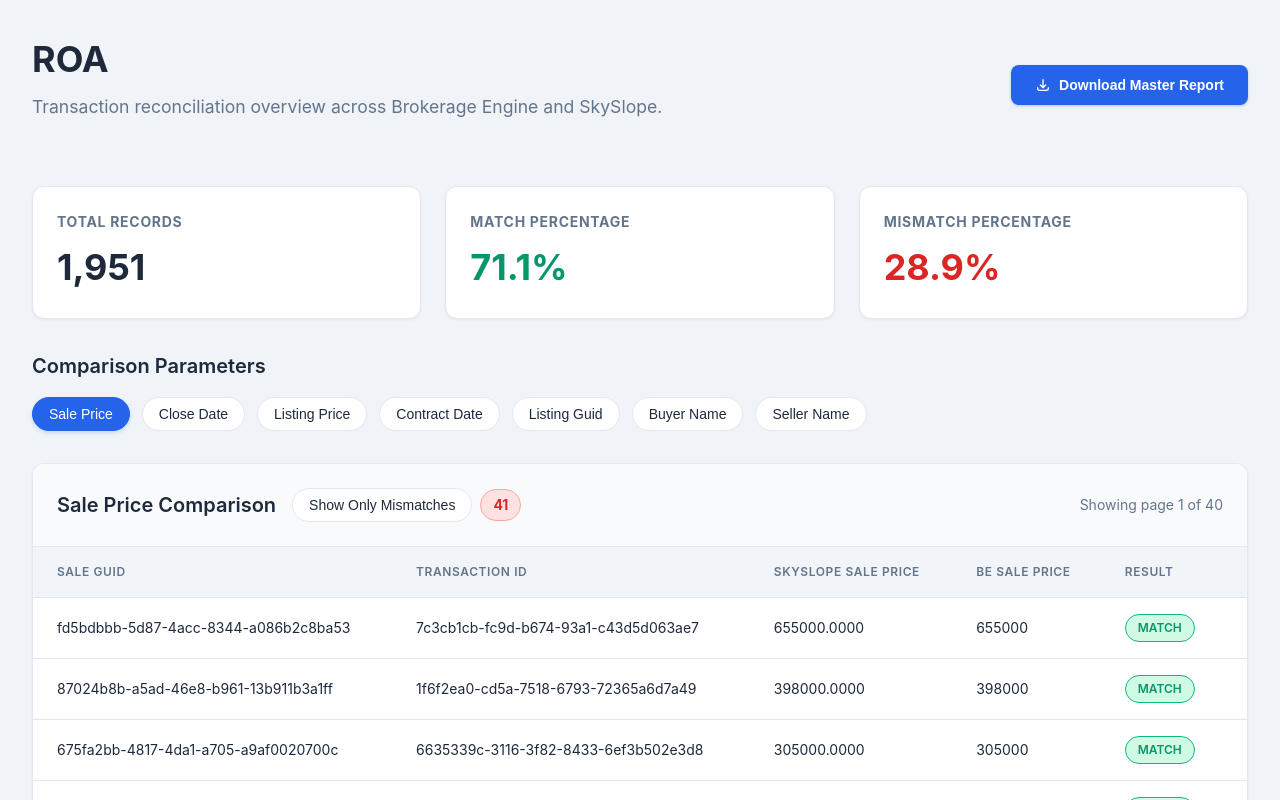
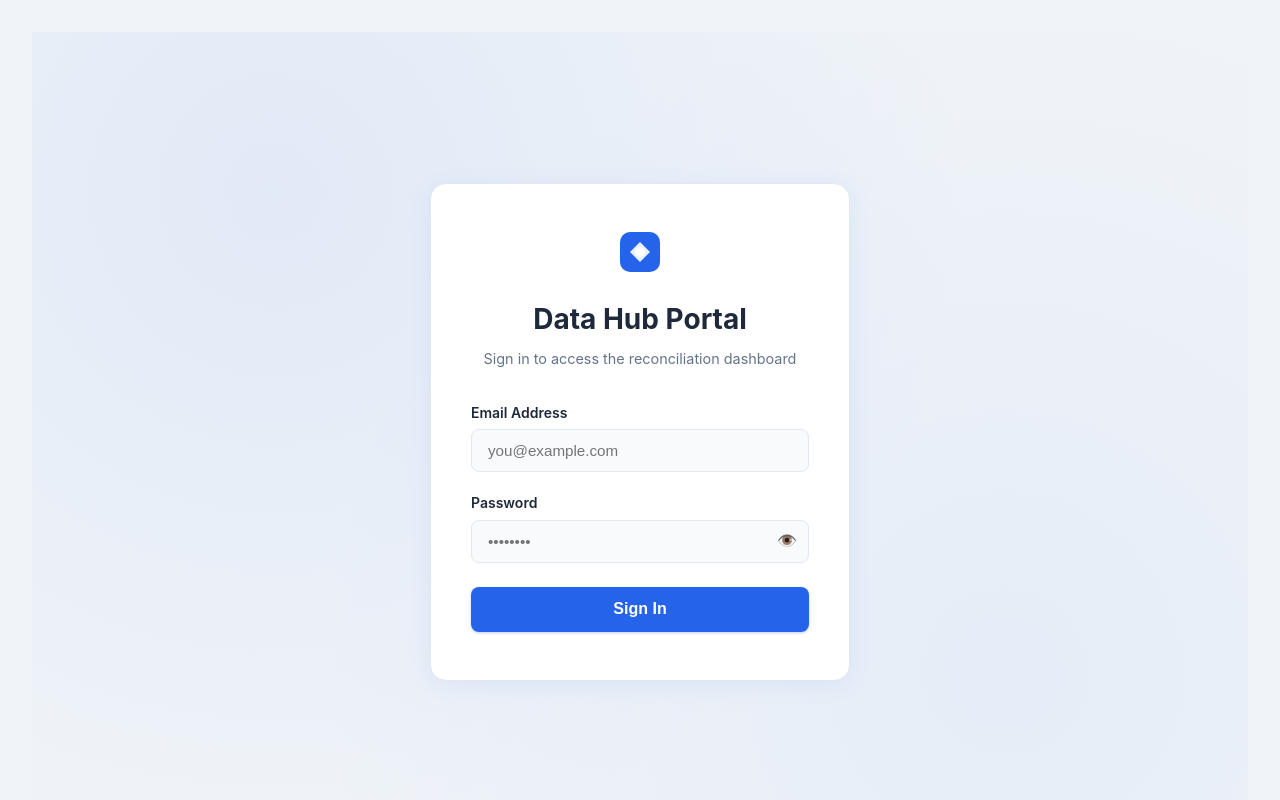
Before and after one commit to Vishwavijeth/roa_data_ui, a React (Vite) app: page / in a window 1280 px wide. Shown: the top 800 px of the page. Built offline with nearby package versions, Linux system fonts and the light colour scheme.

Commit message:
login page added

```diff
--- a/src/App.css
+++ b/src/App.css
@@ -329,6 +329,169 @@ tbody tr.mismatch:hover {
   justify-content: space-between;
 }
 
+.header-buttons {
+  display: flex;
+  align-items: center;
+  gap: 0.75rem;
+}
+
+.logout-btn {
+  background: #f1f5f9;
+  color: var(--text-muted);
+  border: 1px solid var(--border);
+  padding: 0.75rem 1.25rem;
+  border-radius: 0.5rem;
+  font-size: 0.875rem;
+  font-weight: 600;
+  cursor: pointer;
+  transition: all 0.2s ease;
+  display: inline-flex;
+  align-items: center;
+  gap: 0.5rem;
+}
+
+.logout-btn:hover {
+  background: #fee2e2;
+  border-color: #fca5a5;
+  color: var(--danger);
+}
+
+/* ── Login Page ─────────────────────────────────── */
+.login-container {
+  min-height: 100vh;
+  width: 100%;
+  display: flex;
+  align-items: center;
+  justify-content: center;
+  background: var(--bg-main);
+  background-image: radial-gradient(circle at 20% 20%, rgba(37,99,235,0.07) 0%, transparent 60%),
+                    radial-gradient(circle at 80% 80%, rgba(37,99,235,0.05) 0%, transparent 60%);
+}
+
+.login-box {
+  background: #ffffff;
+  border: 1px solid var(--border);
+  border-radius: 1rem;
+  padding: 3rem 2.5rem;
+  width: 100%;
+  max-width: 420px;
+  box-shadow: 0 4px 24px rgba(37, 99, 235, 0.08);
+  animation: fadeIn 0.4s ease;
+  display: flex;
+  flex-direction: column;
+  align-items: center;
+  gap: 0.5rem;
+}
+
+.login-logo {
+  margin-bottom: 0.75rem;
+}
+
+.login-heading {
+  font-size: 1.75rem;
+  font-weight: 700;
+  color: var(--text-main);
+  margin: 0;
+  text-align: center;
+}
+
+.login-subheading {
+  font-size: 0.9rem;
+  color: var(--text-muted);
+  margin: 0 0 1.5rem 0;
+  text-align: center;
+}
+
+.login-form {
+  width: 100%;
+  display: flex;
+  flex-direction: column;
+  gap: 1.25rem;
+}
+
+.form-group {
+  display: flex;
+  flex-direction: column;
+  gap: 0.4rem;
+}
+
+.form-group label {
+  font-size: 0.875rem;
+  font-weight: 600;
+  color: var(--text-main);
+}
+
+.form-group input {
+  width: 100%;
+  padding: 0.75rem 1rem;
+  border: 1px solid var(--border);
+  border-radius: 0.5rem;
+  font-size: 0.95rem;
+  color: var(--text-main);
+  background: #f8fafc;
+  transition: border-color 0.2s ease, box-shadow 0.2s ease;
+  outline: none;
+}
+
+.form-group input:focus {
+  border-color: var(--accent);
+  box-shadow: 0 0 0 3px rgba(37, 99, 235, 0.12);
+  background: #ffffff;
+}
+
+.password-wrapper {
+  position: relative;
+  display: flex;
+  align-items: center;
+}
+
+.password-wrapper input {
+  padding-right: 3rem;
+}
+
+.show-password-btn {
+  position: absolute;
+  right: 0.75rem;
+  background: none;
+  border: none;
+  cursor: pointer;
+  font-size: 1rem;
+  line-height: 1;
+  padding: 0;
+  color: var(--text-muted);
+}
+
+.login-error {
+  background: #fee2e2;
+  border: 1px solid #fca5a5;
+  color: var(--danger);
+  padding: 0.65rem 1rem;
+  border-radius: 0.5rem;
+  font-size: 0.875rem;
+  margin: 0;
+}
+
+.login-btn {
+  width: 100%;
+  padding: 0.85rem;
+  background: var(--accent);
+  color: white;
+  border: none;
+  border-radius: 0.5rem;
+  font-size: 1rem;
+  font-weight: 600;
+  cursor: pointer;
+  transition: all 0.2s ease;
+  box-shadow: 0 1px 3px rgba(37, 99, 235, 0.3);
+  margin-top: 0.25rem;
+}
+
+.login-btn:hover {
+  background: var(--accent-hover);
+  transform: translateY(-1px);
+  box-shadow: 0 4px 12px rgba(37, 99, 235, 0.25);
+}
+
 @keyframes spin {
   to { transform: rotate(360deg); }
 }
--- a/src/App.jsx
+++ b/src/App.jsx
@@ -2,6 +2,79 @@ import React, { useState, useEffect, useMemo } from 'react';
 import Papa from 'papaparse';
 import { utils, writeFile } from 'xlsx';
 import './App.css';
+
+function LoginPage({ onLogin }) {
+  const [email, setEmail] = useState('');
+  const [password, setPassword] = useState('');
+  const [error, setError] = useState('');
+  const [showPassword, setShowPassword] = useState(false);
+
+  const handleSubmit = (e) => {
+    e.preventDefault();
+    const validEmail = import.meta.env.VITE_USER_EMAIL || 'dev@roaworld.com';
+    const validPassword = import.meta.env.VITE_USER_PASSWORD || 'Wecandoit@2026';
+    if (email.trim() === validEmail.trim() && password === validPassword) {
+      setError('');
+      onLogin();
+    } else {
+      setError('Invalid email or password. Please try again.');
+    }
+  };
+
+  return (
+    <div className="login-container">
+      <div className="login-box">
+        <div className="login-logo">
+          <svg width="40" height="40" viewBox="0 0 40 40" fill="none" xmlns="http://www.w3.org/2000/svg">
+            <rect width="40" height="40" rx="10" fill="#2563eb"/>
+            <path d="M10 20 L20 10 L30 20 L20 30 Z" fill="white" opacity="0.9"/>
+            <circle cx="20" cy="20" r="5" fill="white"/>
+          </svg>
+        </div>
+        <h1 className="login-heading">Data Hub Portal</h1>
+        <p className="login-subheading">Sign in to access the reconciliation dashboard</p>
+        <form onSubmit={handleSubmit} className="login-form">
+          <div className="form-group">
+            <label htmlFor="email">Email Address</label>
+            <input
+              id="email"
+              type="email"
+              placeholder="you@example.com"
+              value={email}
+              onChange={(e) => setEmail(e.target.value)}
+              required
+              autoComplete="email"
+            />
+          </div>
+          <div className="form-group">
+            <label htmlFor="password">Password</label>
+            <div className="password-wrapper">
+              <input
+                id="password"
+                type={showPassword ? 'text' : 'password'}
+                placeholder="••••••••"
+                value={password}
+                onChange={(e) => setPassword(e.target.value)}
+                required
+                autoComplete="current-password"
+              />
+              <button
+                type="button"
+                className="show-password-btn"
+                onClick={() => setShowPassword(!showPassword)}
+                aria-label="Toggle password visibility"
+              >
+                {showPassword ? '🙈' : '👁️'}
+              </button>
+            </div>
+          </div>
+          {error && <p className="login-error">{error}</p>}
+          <button type="submit" className="login-btn">Sign In</button>
+        </form>
+      </div>
+    </div>
+  );
+}
 
 const PARAMETERS = [
   { id: 'saleprice', label: 'Sale Price' },
@@ -14,6 +87,7 @@ const PARAMETERS = [
 ];
 
 function App() {
+  const [isAuthenticated, setIsAuthenticated] = useState(false);
   const [data, setData] = useState([]);
   const [loading, setLoading] = useState(true);
   const [activeParam, setActiveParam] = useState(PARAMETERS[0]);
@@ -43,30 +117,20 @@ function App() {
 
   const stats = useMemo(() => {
     if (!data.length) return { total: 0, matchPct: 0, mismatchPct: 0 };
-
     let totalFields = 0;
     let matchFields = 0;
-
     data.forEach(row => {
       PARAMETERS.forEach(p => {
         const resultKey = `${p.id}_result`;
         if (row[resultKey]) {
           totalFields++;
-          if (row[resultKey].toLowerCase() === 'match') {
-            matchFields++;
-          }
+          if (row[resultKey].toLowerCase() === 'match') matchFields++;
         }
       });
     });
-
     const matchPct = totalFields ? ((matchFields / totalFields) * 100).toFixed(1) : 0;
     const mismatchPct = totalFields ? (((totalFields - matchFields) / totalFields) * 100).toFixed(1) : 0;
-
-    return {
-      total: data.length,
-      matchPct,
-      mismatchPct
-    };
+    return { total: data.length, matchPct, mismatchPct };
   }, [data]);
 
   const getRowKeys = (param) => {
@@ -93,10 +157,8 @@ function App() {
   }, [data, showOnlyMismatches, currentKeys]);
 
   const mismatchCount = useMemo(() => {
-    return data.filter((row) => {
-      const resultVal = row[currentKeys.result]
-        ? row[currentKeys.result].toLowerCase()
-        : '';
+    return data.filter(row => {
+      const resultVal = row[currentKeys.result] ? row[currentKeys.result].toLowerCase() : '';
       return resultVal === 'mismatch';
     }).length;
   }, [data, currentKeys]);
@@ -108,6 +170,18 @@ function App() {
 
   const totalPages = Math.ceil(filteredData.length / rowsPerPage);
 
+  const handleDownload = () => {
+    const worksheet = utils.json_to_sheet(data);
+    const workbook = utils.book_new();
+    utils.book_append_sheet(workbook, worksheet, "Master Report");
+    writeFile(workbook, `ROA master report.xlsx`);
+  };
+
+  // All hooks done — now safe to do early conditional returns
+  if (!isAuthenticated) {
+    return <LoginPage onLogin={() => setIsAuthenticated(true)} />;
+  }
+
   if (loading) {
     return (
       <div className="loading">
@@ -117,28 +191,27 @@ function App() {
     );
   }
 
-  const handleDownload = () => {
-    const worksheet = utils.json_to_sheet(data);
-    const workbook = utils.book_new();
-    utils.book_append_sheet(workbook, worksheet, "Master Report");
-
-    const fileName = `ROA master report.xlsx`;
-    writeFile(workbook, fileName);
-  };
-
   return (
     <div className="dashboard">
       <header className="header-actions">
         <div>
-          <h1>ROA</h1>
+          <h1>Data Hub Portal</h1>
           <p>Transaction reconciliation overview across Brokerage Engine and SkySlope.</p>
         </div>
-        <button className="export-btn" onClick={handleDownload}>
-          <svg width="16" height="16" fill="none" stroke="currentColor" viewBox="0 0 24 24" xmlns="http://www.w3.org/2000/svg">
-            <path strokeLinecap="round" strokeLinejoin="round" strokeWidth={2} d="M4 16v1a3 3 0 003 3h10a3 3 0 003-3v-1m-4-4l-4 4m0 0l-4-4m4 4V4" />
-          </svg>
-          Download Master Report
-        </button>
+        <div className="header-buttons">
+          <button className="export-btn" onClick={handleDownload}>
+            <svg width="16" height="16" fill="none" stroke="currentColor" viewBox="0 0 24 24">
+              <path strokeLinecap="round" strokeLinejoin="round" strokeWidth={2} d="M4 16v1a3 3 0 003 3h10a3 3 0 003-3v-1m-4-4l-4 4m0 0l-4-4m4 4V4" />
+            </svg>
+            Download Master Report
+          </button>
+          <button className="logout-btn" onClick={() => setIsAuthenticated(false)}>
+            <svg width="16" height="16" fill="none" stroke="currentColor" viewBox="0 0 24 24">
+              <path strokeLinecap="round" strokeLinejoin="round" strokeWidth={2} d="M17 16l4-4m0 0l-4-4m4 4H7m6 4v1a3 3 0 01-3 3H6a3 3 0 01-3-3V7a3 3 0 013-3h4a3 3 0 013 3v1" />
+            </svg>
+            Logout
+          </button>
+        </div>
       </header>
 
       <div className="metrics-container">
@@ -163,10 +236,7 @@ function App() {
             <button
               key={param.id}
               className={`chip ${activeParam.id === param.id ? 'active' : ''}`}
-              onClick={() => {
-                setActiveParam(param);
-                setPage(1);
-              }}
+              onClick={() => { setActiveParam(param); setPage(1); }}
             >
               {param.label}
             </button>
@@ -178,22 +248,19 @@ function App() {
         <div className="table-header">
           <div style={{ display: 'flex', alignItems: 'center', gap: '1rem' }}>
             <h2>{activeParam.label} Comparison</h2>
-
             <div className="mismatch-toggle-group">
               <button
                 className={`toggle-btn ${showOnlyMismatches ? 'active' : ''}`}
-                onClick={() => {
-                  setShowOnlyMismatches(!showOnlyMismatches);
-                  setPage(1);
-                }}
+                onClick={() => { setShowOnlyMismatches(!showOnlyMismatches); setPage(1); }}
               >
                 Show Only Mismatches
               </button>
-
               <span className="mismatch-count-badge">{mismatchCount}</span>
             </div>
           </div>
-          <span style={{ fontSize: '0.875rem', color: 'var(--text-muted)' }}>Showing page {page} of {totalPages || 1}</span>
+          <span style={{ fontSize: '0.875rem', color: 'var(--text-muted)' }}>
+            Showing page {page} of {totalPages || 1}
+          </span>
         </div>
         <div className="table-responsive">
           <table>
@@ -210,7 +277,6 @@ function App() {
               {paginatedData.map((row, i) => {
                 const resultVal = row[currentKeys.result] ? row[currentKeys.result].toLowerCase() : '';
                 const isMismatch = resultVal === 'mismatch';
-
                 return (
                   <tr key={i} className={isMismatch ? 'mismatch' : ''}>
                     <td>{row.saleGuid || '-'}</td>
@@ -219,9 +285,7 @@ function App() {
                     <td>{row[currentKeys.be] || 'null'}</td>
                     <td>
                       {resultVal ? (
-                        <span className={`badge ${resultVal}`}>
-                          {resultVal}
-                        </span>
+                        <span className={`badge ${resultVal}`}>{resultVal}</span>
                       ) : '-'}
                     </td>
                   </tr>
@@ -238,17 +302,11 @@ function App() {
 
         {totalPages > 1 && (
           <div className="pagination">
-            <button
-              onClick={() => setPage(p => Math.max(1, p - 1))}
-              disabled={page === 1}
-            >
+            <button onClick={() => setPage(p => Math.max(1, p - 1))} disabled={page === 1}>
               Previous
             </button>
             <span style={{ fontSize: '0.875rem' }}>Page {page} of {totalPages}</span>
-            <button
-              onClick={() => setPage(p => Math.min(totalPages, p + 1))}
-              disabled={page === totalPages}
-            >
+            <button onClick={() => setPage(p => Math.min(totalPages, p + 1))} disabled={page === totalPages}>
               Next
             </button>
           </div>
```
Also changed, not shown: 1 other file (tests, documents, lock files or other folders).
